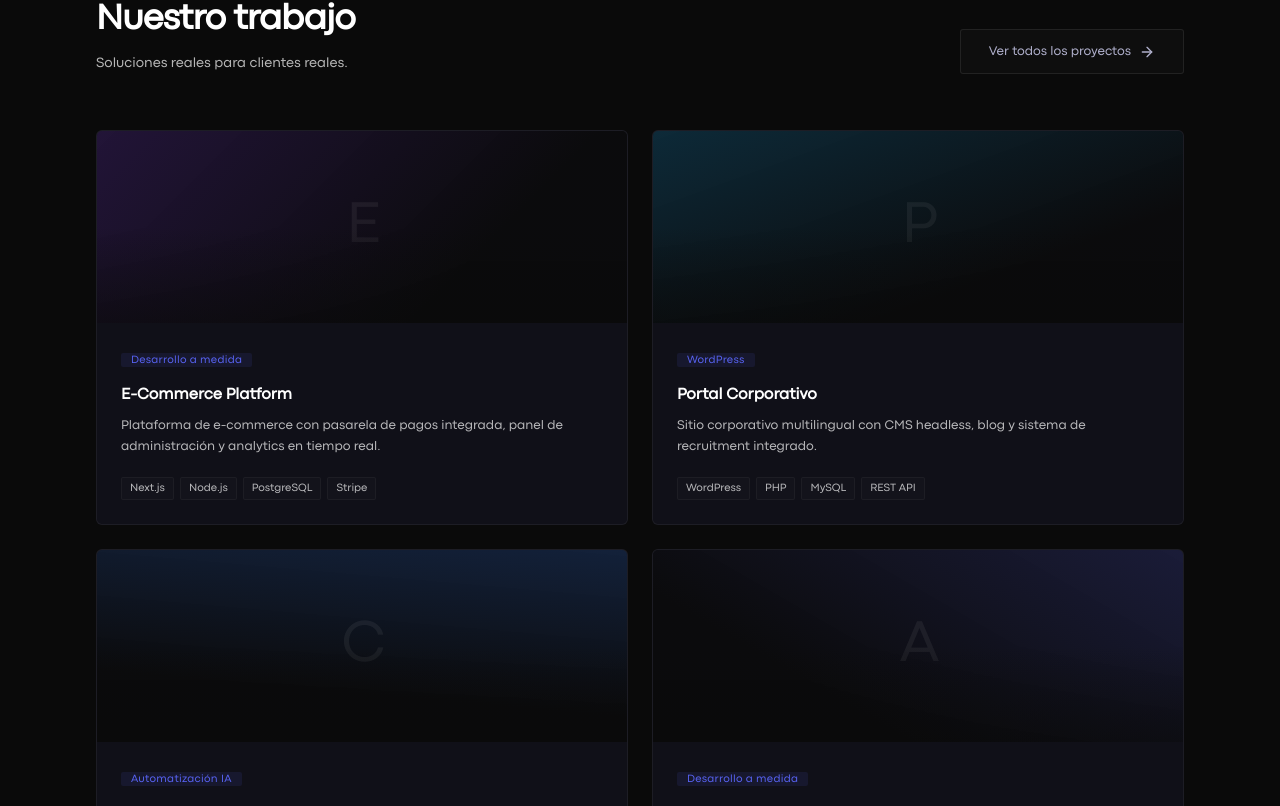
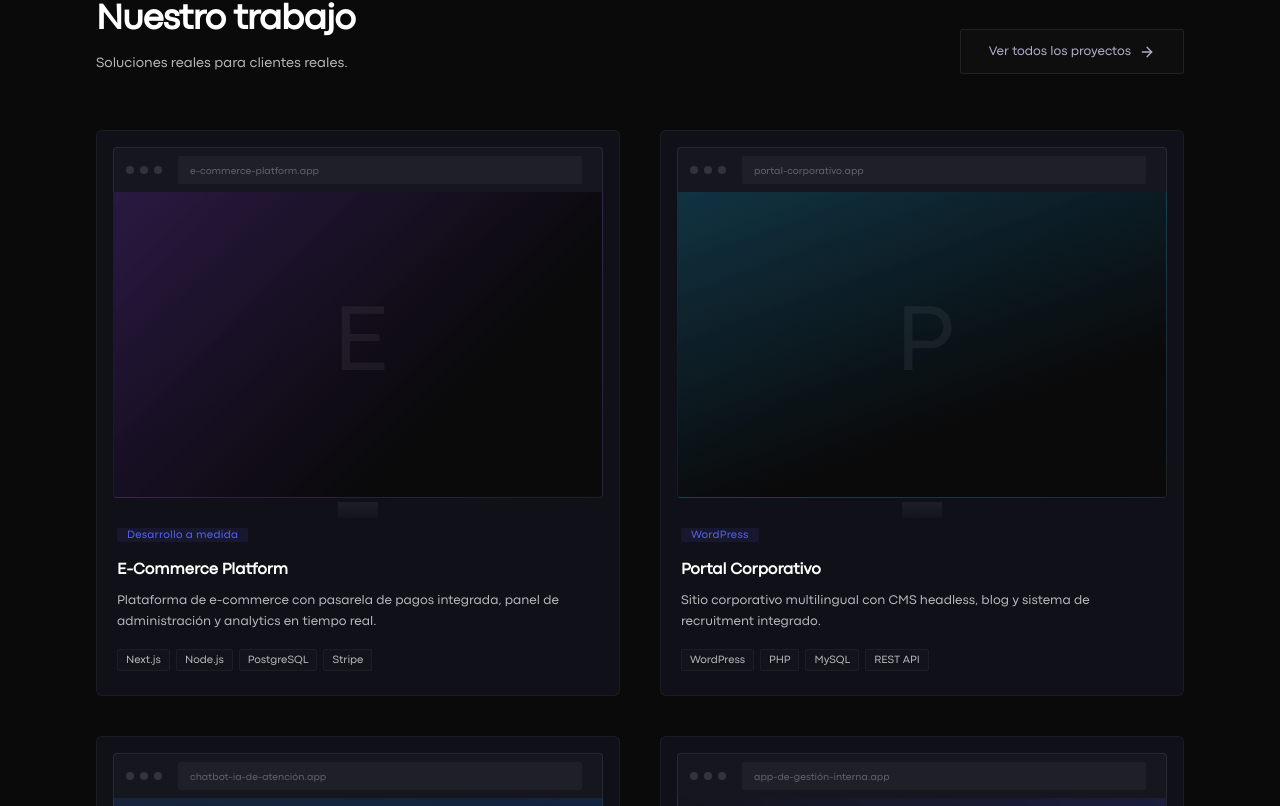
Before and after one commit to MateoGaviraghi/nodo-project, a Next.js app: page / in a window 1280 px wide. Shown: the part 7294-8100 px from the top of the page. Built offline with nearby package versions, Linux system fonts and the light colour scheme.

Commit message:
fix: enhance project card layout and improve visual hierarchy

```diff
--- a/src/app/page.tsx
+++ b/src/app/page.tsx
@@ -150,30 +150,54 @@ export default function HomePage() {
             </div>
           </div>
 
-          <div className="grid gap-6 sm:grid-cols-2">
+          <div className="grid gap-8 sm:grid-cols-2 sm:gap-10">
             {projects.slice(0, 4).map((project, idx) => (
               <div key={project.id} data-reveal className={idx % 2 === 0 ? "reveal-left" : "reveal-right"} style={{ transitionDelay: `${idx * 120}ms` }}>
                 <TiltCard className="h-full">
+                  {/* ── Monitor frame ── */}
+                  <div className="p-3 pb-0 sm:p-4 sm:pb-0">
+                    {/* Browser toolbar */}
+                    <div className="flex items-center gap-2 rounded-t-[4px] border border-b-0 border-white/[0.08] bg-white/[0.03] px-3 py-2">
+                      <div className="flex gap-1.5">
+                        <span className="h-2 w-2 rounded-full bg-white/[0.12]" />
+                        <span className="h-2 w-2 rounded-full bg-white/[0.12]" />
+                        <span className="h-2 w-2 rounded-full bg-white/[0.12]" />
+                      </div>
+                      <div className="mx-2 flex-1 rounded-[2px] bg-white/[0.04] px-3 py-0.5">
+                        <span className="text-[10px] text-white/30">{project.title.toLowerCase().replace(/\s+/g, "-")}.app</span>
+                      </div>
+                    </div>
+
+                    {/* Screen */}
                     <div
-                    className="relative flex h-48 items-center justify-center overflow-hidden"
+                      className="relative flex aspect-[16/10] items-center justify-center overflow-hidden border-x border-b border-white/[0.08] rounded-b-[4px]"
                       style={{
                         background: `linear-gradient(${135 + idx * 25}deg, ${
-                        ["rgba(139,47,239,0.15)", "rgba(0,193,244,0.15)", "rgba(39,133,254,0.15)", "rgba(88,99,242,0.15)"][idx]
-                      }, rgba(10,10,10,0.8) 70%)`,
+                          ["rgba(139,47,239,0.18)", "rgba(0,193,244,0.18)", "rgba(39,133,254,0.18)", "rgba(88,99,242,0.18)"][idx]
+                        }, rgba(10,10,10,0.9) 70%)`,
                       }}
                     >
-                    <div className="absolute inset-0 opacity-[0.03]" style={{ backgroundImage: "linear-gradient(rgba(255,255,255,0.1) 1px, transparent 1px), linear-gradient(90deg, rgba(255,255,255,0.1) 1px, transparent 1px)", backgroundSize: "40px 40px" }} />
-                    <span className="text-6xl font-extralight tracking-tighter text-white/[0.06] transition-all duration-500 group-hover:text-white/[0.12] group-hover:scale-110">
+                      <div className="absolute inset-0 opacity-[0.04]" style={{ backgroundImage: "linear-gradient(rgba(255,255,255,0.1) 1px, transparent 1px), linear-gradient(90deg, rgba(255,255,255,0.1) 1px, transparent 1px)", backgroundSize: "32px 32px" }} />
+                      <span className="text-7xl font-extralight tracking-tighter text-white/[0.06] transition-all duration-500 group-hover:text-white/[0.1] group-hover:scale-110 sm:text-8xl">
                         {project.title.charAt(0)}
                       </span>
-                    <div className="absolute inset-0 bg-gradient-to-t from-[rgba(10,10,10,1)] via-transparent to-transparent opacity-60" />
+                      {/* Screen reflection */}
+                      <div className="absolute inset-0 bg-gradient-to-br from-white/[0.02] via-transparent to-transparent" />
                     </div>
-                  <div className="p-5 sm:p-6">
+                  </div>
+
+                  {/* ── Monitor stand ── */}
+                  <div className="flex justify-center py-1">
+                    <div className="h-3 w-8 rounded-b-[2px] bg-gradient-to-b from-white/[0.06] to-white/[0.02] sm:h-4 sm:w-10" />
+                  </div>
+
+                  {/* ── Project info ── */}
+                  <div className="px-4 pb-5 sm:px-5 sm:pb-6">
                     <div className="mb-3">
                       <span className="rounded-[2px] bg-nodo-indigo/10 px-2.5 py-0.5 text-[11px] font-medium tracking-wide text-nodo-indigo">{project.category}</span>
                     </div>
                     <h3 className="mb-2 text-base font-semibold text-nodo-white">{project.title}</h3>
-                    <p className="mb-5 text-[13px] leading-relaxed text-white/70">{project.description}</p>
+                    <p className="mb-4 text-[13px] leading-relaxed text-white/70">{project.description}</p>
                     <div className="flex flex-wrap gap-1.5">
                       {project.tags.map((tag) => (
                         <span key={tag} className="rounded-[2px] border border-white/[0.04] bg-white/[0.02] px-2 py-0.5 text-[11px] text-white/70">{tag}</span>
```
Lines whose indentation alone changed are shown as unchanged.
